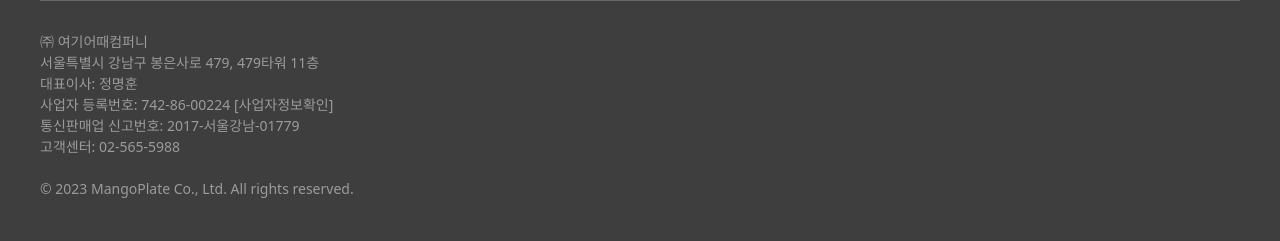
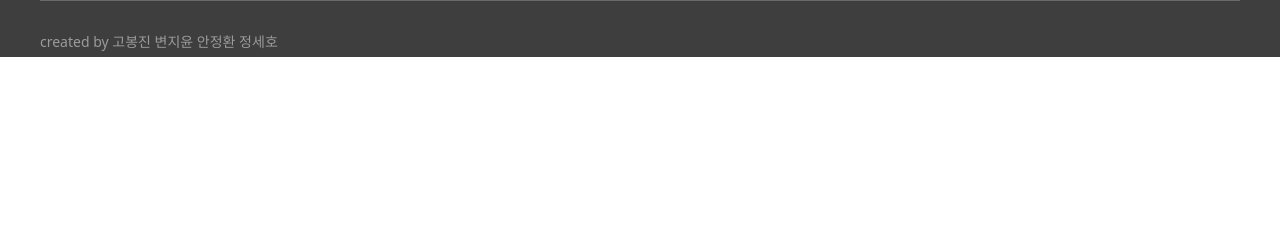
Before and after one commit to skysky44/goldang, a Django app: page /plates/1/ in a window 1280 px wide; the page is wider, and only the part inside the window is pictured. Shown: the part 1832-2073 px from the top of that part. After the commit the page ends 1889 px from the top of that part, so only its background shows below. Run offline with Django 3.2, Linux system fonts and the light colour scheme; data comes from the database, SQL or seed files in the repository; data that the repository does not hold is empty; parts of the project's set-up code (start-up, migrations or seed data) failed here and were passed over; some libraries are stand-ins or nearby versions.

Commit message:
update footer

```diff
--- a/accounts/templates/socialaccount/login.html
+++ b/accounts/templates/socialaccount/login.html
@@ -54,7 +54,7 @@
     <form method="post">
       {% csrf_token %}
       <button type="submit" class="kakao-login-font">
-        <img src="{% static 'plates/kakao_login_medium_wide.png' %}" alt="kakao-login" style="width: 310px;">
+        <img src="{% static 'accounts/kakao_login_medium_wide.png' %}" alt="kakao-login" style="width: 310px;">
       </button>
     </form>
   </div>
--- a/plates/templates/plates/detail.html
+++ b/plates/templates/plates/detail.html
@@ -277,8 +277,6 @@ Detail
 
 {% block script %}
 
-{% include 'footer.html' %}
-
 <script type="text/javascript" src="/static/plates/detail/detail.js"></script>
 <script type="text/javascript" src="//dapi.kakao.com/v2/maps/sdk.js?appkey=d3a80ca4c67db3a146bfd38d3aeab33b&libraries=services"></script>
 <script
--- a/templates/base.html
+++ b/templates/base.html
@@ -211,7 +211,7 @@
 <nav class="navbar shadow-sm sticky-top nav-detail">
   <div class="container p-1">
     <a class="navbar-brand" href="{% url 'plates:index' %}">
-      <img src="{% static 'plates/logo_Mangoplate.png' %}" alt="로고" class="logo">
+      <img src="{% static 'logo_Mangoplate.png' %}" alt="로고" class="logo">
     </a>
     <!--nav_dropdown 시작-->
     <div>
@@ -243,7 +243,7 @@
                           {% if like_post.post_images.first %}
                             <img class="post-like-img" src="{{ like_post.post_images.first.image.url }}" alt="like_post_image">
                           {% else %}
-                            <img class="post-like-img" src="{% static 'plates/no_image.png' %}" alt="대체이미지">
+                            <img class="post-like-img" src="{% static 'no_image.png' %}" alt="대체이미지">
                           {% endif %}
                         </a>
                       </div>
@@ -271,7 +271,7 @@
 
                 {% else %}
                   <div class="text-center">
-                    <img src="{% static 'plates/star.png' %}" alt="star-icon" class="star-icon">
+                    <img src="{% static 'star.png' %}" alt="star-icon" class="star-icon">
                     <p class="star-icon-text1">격하게 가고싶다..</p>
                     <p class="star-icon-text2">식당의 ‘별’ 아이콘을 누르면 가고싶은 곳을 쉽게 저장할 수 있습니다.</p>
                   </div>
@@ -298,7 +298,7 @@
               </div>
               <div class="text-center">
                 <a href="{% provider_login_url 'kakao' method='oauth2' %}"  style="text-decoration: none;">
-                  <img src="{% static 'plates/star.png' %}" alt="star-icon" class="star-icon">
+                  <img src="{% static 'star.png' %}" alt="star-icon" class="star-icon">
                   <p class="star-icon-text1">격하게 가고싶다..</p>
                   <p class="star-icon-text2">식당의 ‘별’ 아이콘을 누르면 가고싶은 곳을 쉽게 저장할 수 있습니다.</p>
                 </a>
--- a/templates/footer.html
+++ b/templates/footer.html
@@ -35,12 +35,7 @@
       인기지역 : 이태원 | 홍대 | 강남역 | 가로수길 | 신촌 | 명동 | 대학로 | 연남동 | 부산 | 합정 | 대구 | 여의도 | 건대 | 광화문 | 일산 | 제주 | 경리단길 | 한남동 | 삼청동 | 대전 | 종로 | 서촌 | 잠실 | 사당역 | 인천 | 코엑스 | 상수 | 서래마을 | 송도 | 왕십리 | 분당 | 혜화 | 고속터미널
     </div>
     <div style="color: #9b9b9b; font-size: 0.875rem;">
-      ㈜ 여기어때컴퍼니<br/>
-      서울특별시 강남구 봉은사로 479, 479타워 11층<br/>대표이사: 정명훈<br/>
-      사업자 등록번호: 742-86-00224 <a href='http://www.ftc.go.kr/bizCommPop.do?wrkr_no=7428600224' target='_blank' style="text-decoration: none; color: #9b9b9b; font-size: 0.875rem;">[사업자정보확인]</a><br/>
-      통신판매업 신고번호: 2017-서울강남-01779<br/>
-      고객센터: 02-565-5988<br/><br/>
-      <span class="copyrights">© 2023 MangoPlate Co., Ltd. All rights reserved.</span>
+      created by 고봉진 변지윤 안정환 정세호
     </div>
   </div>
 </footer>
--- a/templates/index-card.html
+++ b/templates/index-card.html
@@ -7,7 +7,7 @@
       <img class="card-img-top rounded-0 card-img-size" src="{{ post.post_images.first.image.url }}" alt="img">
 
     {% else %}
-      <img class="card-img-top rounded-0 card-img-size" src="{% static 'plates/no_image.png' %}" alt="대체이미지">
+      <img class="card-img-top rounded-0 card-img-size" src="{% static 'no_image.png' %}" alt="대체이미지">
     {% endif %}
 
     <div class="card-body" style="width: 220px;">
```
Also changed, not shown: plates/templates/plates/index.html (+8 -0 lines), accounts/static/accounts/kakao_login_medium_wide.png (renamed from plates/static/plates/kakao_login_medium_wide.png), static/index-top-photo.png (added), static/logo_Mangoplate.png (renamed from plates/static/plates/logo_Mangoplate.png), static/no_image.png (renamed from plates/static/plates/no_image.png), static/star.png (renamed from plates/static/plates/star.png).
